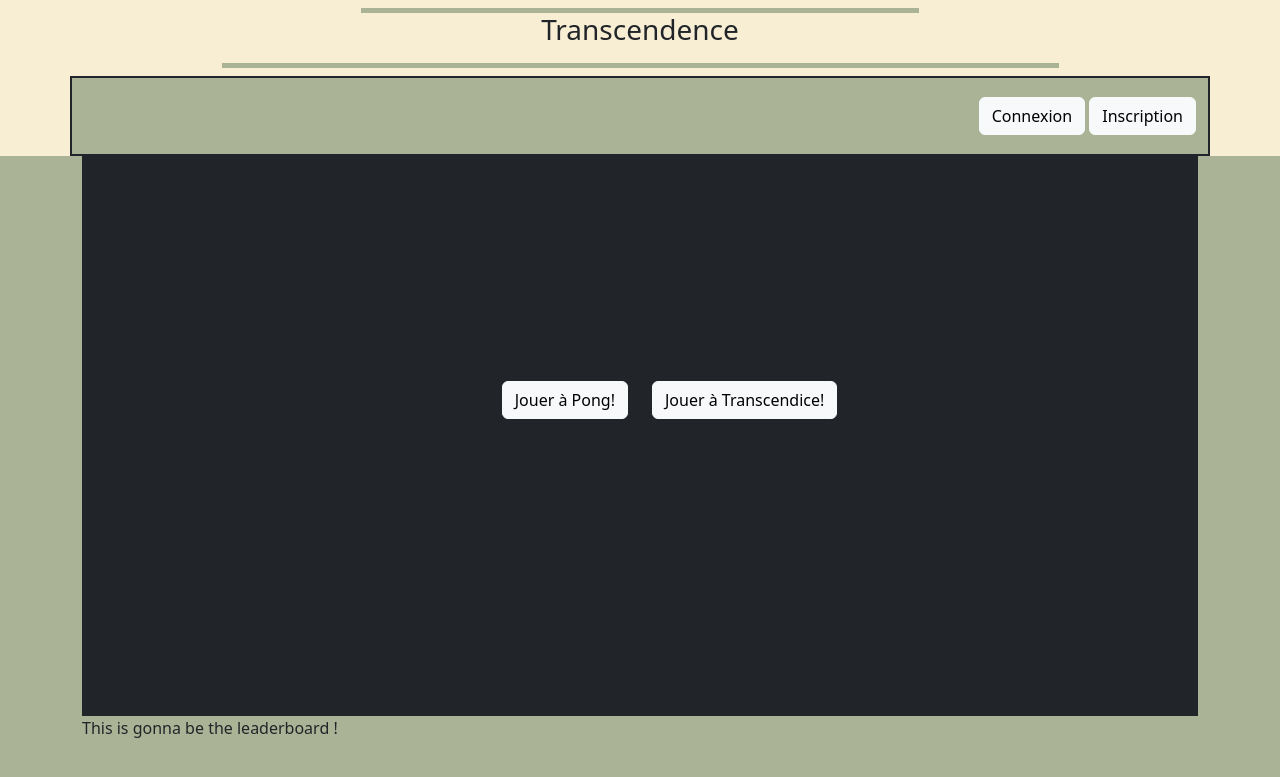
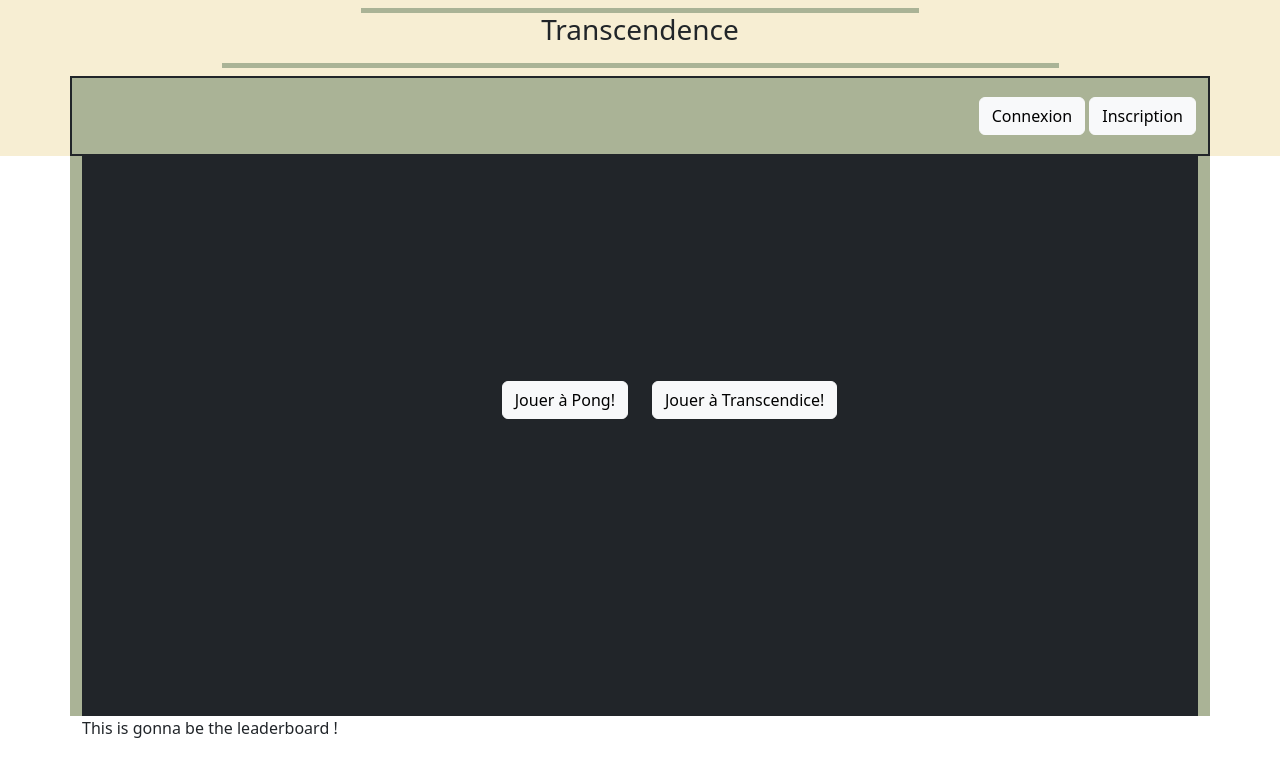
Before and after one commit to 0cculus/divinity, a Django app: page / in a window 1280 px wide. Shown: the top 777 px of the page. Run offline with Django 4.2, Linux system fonts and the light colour scheme; some libraries are stand-ins or nearby versions.

Commit message:
working on colors

```diff
--- a/app/src/static/css/styles.css
+++ b/app/src/static/css/styles.css
@@ -1,5 +1,34 @@
+/*Website color palette*/
 
-/*Website color palette*/
+  :root {
+    --teaGreen: rgb(158,193,163);
+    --cambridgeBlue: rgb(207, 224, 195);
+    --verdigris: rgb(112,169,161);
+    --cerulean: rgb(64,121,140);
+    --plum: rgb(131,61,129);
+
+  }
+
+  .color-btn-primary {
+    background-color: var(--CambridgeBlue);
+  }
+
+  .color-btn-secondary {
+    background-color: rgb(158,193,163);
+  }
+
+  /* .color-btn-submit {
+
+  }
+
+  .color-background {
+
+  }
+
+  .color-header {
+
+  } */
+
   .background-green {
     background-color: rgb(170, 179, 150);
   }
--- a/app/src/templates/index.html
+++ b/app/src/templates/index.html
@@ -30,7 +30,7 @@
     <link rel="preload" as="image" href="{% static 'images/default_profile.png' %}">
 </head>
 
-<body class="background-green">
+<body class="color-btn-primary">
     <!--Header-->
     <div class="container-fluid pt-2 text-center sticky-top background-light">
         <div class="container-md">
@@ -266,6 +266,32 @@
         </div>
     </div>
 
+    <!--Pong game menu modals-->
+    <div class="modal fade" id="1v1modal" tabindex="-1" role="dialog" aria-hidden="true">
+        <div class="modal-dialog modal-dialog-centered" role="document">
+            <div class="modal-content background-green">
+                <!--Header-->
+                <div class="modal-header background-green">
+                    <div class="modal-title text-center">Game settings</div>
+                </div>
+                <!--Body-->
+                <div class="modal-body background-light">
+                    <div class="container-fluid">
+                        <div class="row justify-content-center">
+                            <div class="col">Joueur 1</div>
+                        </div>
+                        <div class="row">
+                            <label for="passwordConfirm" class="form-label">
+
+                            </label>
+                            <input type="password" class="form-control" id="passwordConfirm">
+                            </div>
+                        </div>
+                    </div>
+                </div>
+            </div>
+        </div>
+    </div>
     <!--Game stats (Leaderboard).-->
     <div class="container-md">This is gonna be the leaderboard !</div>
 
```
